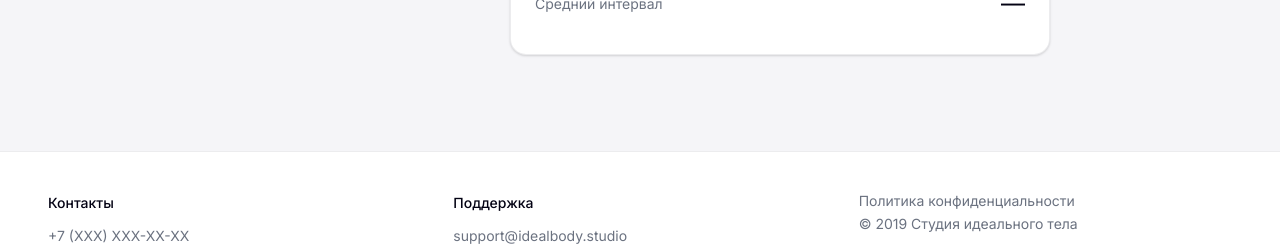
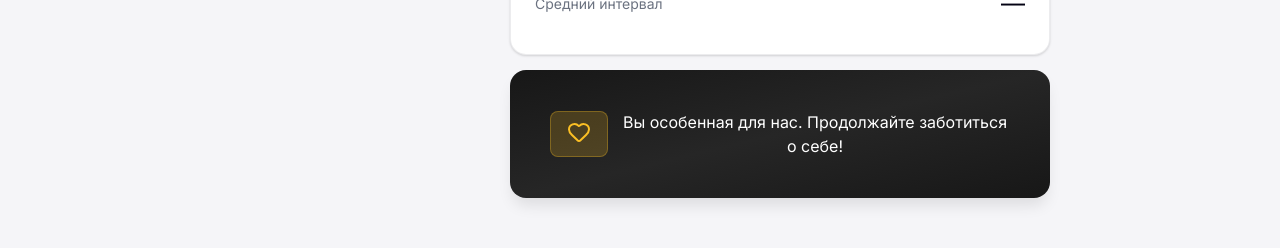
Before and after one commit to oralova51/CRM, a React (Vite) app in the folder client/: page / in a window 1280 px wide. Shown: the part 1208-1456 px from the top of the page. Built offline with nearby package versions, Linux system fonts and the light colour scheme; no server answers.

Commit message:
плашка вы особенная для нас

```diff
--- /dev/null
+++ b/client/src/entities/loyaltyLevel/ui/CTA/CTA.css
@@ -0,0 +1,104 @@
+/* CTA.css — стили по образцу LoyaltyLevelCard, глобальные переменные из index.css */
+
+.cta {
+  background: linear-gradient(to bottom right, #171717, #262626, #171717);
+  border-radius: var(--crm-radius-lg);
+  padding: 1.5rem;
+  color: white;
+  box-shadow: 0 10px 15px -3px rgba(0, 0, 0, 0.1);
+  width: 100%;
+  max-width: 480px;
+  margin: 0 auto;
+  display: flex;
+  align-items: flex-start;
+  gap: 0.75rem;
+}
+
+@media (min-width: 1024px) {
+  .cta {
+    padding: 2.5rem;
+    max-width: 540px;
+  }
+}
+
+.cta-icon-wrapper {
+  flex-shrink: 0;
+  padding: 0.5rem 1rem;
+  background-color: rgba(251, 191, 36, 0.2);
+  border-radius: 0.5rem;
+  border: 1px solid rgba(251, 191, 36, 0.3);
+}
+
+.cta-icon {
+  width: 1.25rem;
+  height: 1.25rem;
+  color: #fbbf24;
+}
+
+@media (min-width: 1024px) {
+  .cta-icon {
+    width: 1.5rem;
+    height: 1.5rem;
+  }
+}
+
+.cta-text {
+  flex: 1;
+  font-size: 0.9375rem;
+  line-height: 1.5;
+  color: var(--crm-surface);
+  margin: 0;
+}
+
+@media (min-width: 1024px) {
+  .cta-text {
+    font-size: 1rem;
+  }
+}
+
+.cta-highlight {
+  font-weight: 600;
+  color: #fbbf24;
+}
+
+/* Empty state — без данных лояльности */
+.cta-empty {
+  justify-content: center;
+  align-items: center;
+}
+
+.cta-empty .cta-text {
+  text-align: center;
+}
+
+/* Skeleton — как loyalty-card-skeleton */
+.cta-skeleton {
+  background: linear-gradient(to bottom right, #171717, #262626, #171717);
+  min-height: 100px;
+  position: relative;
+  overflow: hidden;
+}
+
+.cta-shimmer {
+  position: absolute;
+  top: 0;
+  left: 0;
+  width: 100%;
+  height: 100%;
+  background: linear-gradient(
+    90deg,
+    transparent,
+    rgba(255, 255, 255, 0.05),
+    transparent
+  );
+  animation: cta-shimmer 1.5s infinite;
+}
+
+@keyframes cta-shimmer {
+  0% {
+    transform: translateX(-100%);
+  }
+  100% {
+    transform: translateX(100%);
+  }
+}
--- /dev/null
+++ b/client/src/entities/loyaltyLevel/ui/CTA/CTA.tsx
@@ -0,0 +1,117 @@
+import { useEffect, useState } from "react";
+import { Heart } from "lucide-react";
+import { useUserLoyaltyStore } from "../../store/store";
+import { useAppSelector, useAppDispatch } from "@/shared/hooks/useReduxHooks";
+import { getMeThunk } from "@/entities/user/api/UserApi";
+import LoyaltyApi from "../../api/LoyaltyApi";
+import type { LoyaltyLevel } from "../../model";
+import {
+  getNextLevel,
+  getRemainingToNext,
+} from "../../lib/loyaltyHelpers";
+import "./CTA.css";
+
+export function CTA() {
+  const [levels, setLevels] = useState<LoyaltyLevel[] | null>(null);
+  const [isLoading, setIsLoading] = useState(true);
+
+  const dispatch = useAppDispatch();
+  const user = useAppSelector((state) => state.user?.user);
+  const userLoyaltyLevel = useUserLoyaltyStore(
+    (state) => state.userLoyaltyLevel,
+  );
+
+  useEffect(() => {
+    dispatch(getMeThunk());
+  }, [dispatch]);
+
+  useEffect(() => {
+    async function loadLevels() {
+      try {
+        const loyaltyLevels = await LoyaltyApi.getLoyaltyLevels();
+        setLevels(loyaltyLevels);
+      } catch (error) {
+        console.error("Failed to load loyalty levels", error);
+      } finally {
+        setIsLoading(false);
+      }
+    }
+    loadLevels();
+  }, []);
+
+  const currentSpending = parseFloat(String(user?.totalSpent ?? 0)) || 0;
+  const hasLevels = Array.isArray(levels) && levels.length > 0;
+  const nextLevel = hasLevels ? getNextLevel(levels, currentSpending) : undefined;
+  const toNextLevel = hasLevels
+    ? getRemainingToNext(levels, currentSpending)
+    : 0;
+
+  const isMaxLevel = hasLevels && !nextLevel;
+  const hasNextLevelInfo = hasLevels && nextLevel;
+
+  if (isLoading && !userLoyaltyLevel) {
+    return (
+      <div className="cta cta-skeleton">
+        <div className="cta-shimmer" />
+      </div>
+    );
+  }
+
+  if (!userLoyaltyLevel) {
+    return (
+      <div className="cta cta-empty">
+        <div className="cta-icon-wrapper">
+          <Heart className="cta-icon" />
+        </div>
+        <p className="cta-text">
+          Вы особенная для нас. Продолжайте заботиться о себе!
+        </p>
+      </div>
+    );
+  }
+
+  if (isMaxLevel) {
+    return (
+      <div className="cta">
+        <div className="cta-icon-wrapper">
+          <Heart className="cta-icon" />
+        </div>
+        <p className="cta-text">
+          Вы особенная для нас. Продолжайте заботиться о себе. Вы на
+          максимальном уровне программы лояльности — пользуйтесь всеми
+          преимуществами!
+        </p>
+      </div>
+    );
+  }
+
+  if (!hasNextLevelInfo) {
+    return (
+      <div className="cta">
+        <div className="cta-icon-wrapper">
+          <Heart className="cta-icon" />
+        </div>
+        <p className="cta-text">
+          Вы особенная для нас. Продолжайте заботиться о себе!
+        </p>
+      </div>
+    );
+  }
+
+  return (
+    <div className="cta">
+      <div className="cta-icon-wrapper">
+        <Heart className="cta-icon" />
+      </div>
+      <p className="cta-text">
+        Вы особенная для нас. Продолжайте заботиться о себе. Всего{" "}
+        <span className="cta-highlight">
+          {toNextLevel.toLocaleString("ru-RU")} ₽
+        </span>{" "}
+        до статуса{" "}
+        <span className="cta-highlight">{nextLevel?.name ?? "—"}</span> и ещё
+        больших преимуществ!
+      </p>
+    </div>
+  );
+}
--- a/client/src/pages/MainPage/MainPage.tsx
+++ b/client/src/pages/MainPage/MainPage.tsx
@@ -1,5 +1,6 @@
 import LoyaltyLevelCard from "@/entities/loyaltyLevel/ui/LoyaltyLevelCard/LoyaltyLevelCard";
 import "./MainPage.css";
+import { CTA } from "@/entities/loyaltyLevel/ui/CTA/CTA";
 import { FinansialBenefits } from "@/entities/loyaltyLevel/ui/FinansialBenefits/FinansialBenefits";
 import { IndividualPrices } from "@/entities/loyaltyLevel/ui/IndividualPrices/IndividualPrices";
 import Statistics from "@/entities/loyaltyLevel/ui/Statistics/Statistics";
@@ -24,6 +25,7 @@ export default function MainPage() {
         <FinansialBenefits />
         <IndividualPrices />
         <Statistics />
+        <CTA />
 
     </section>
   );
```
